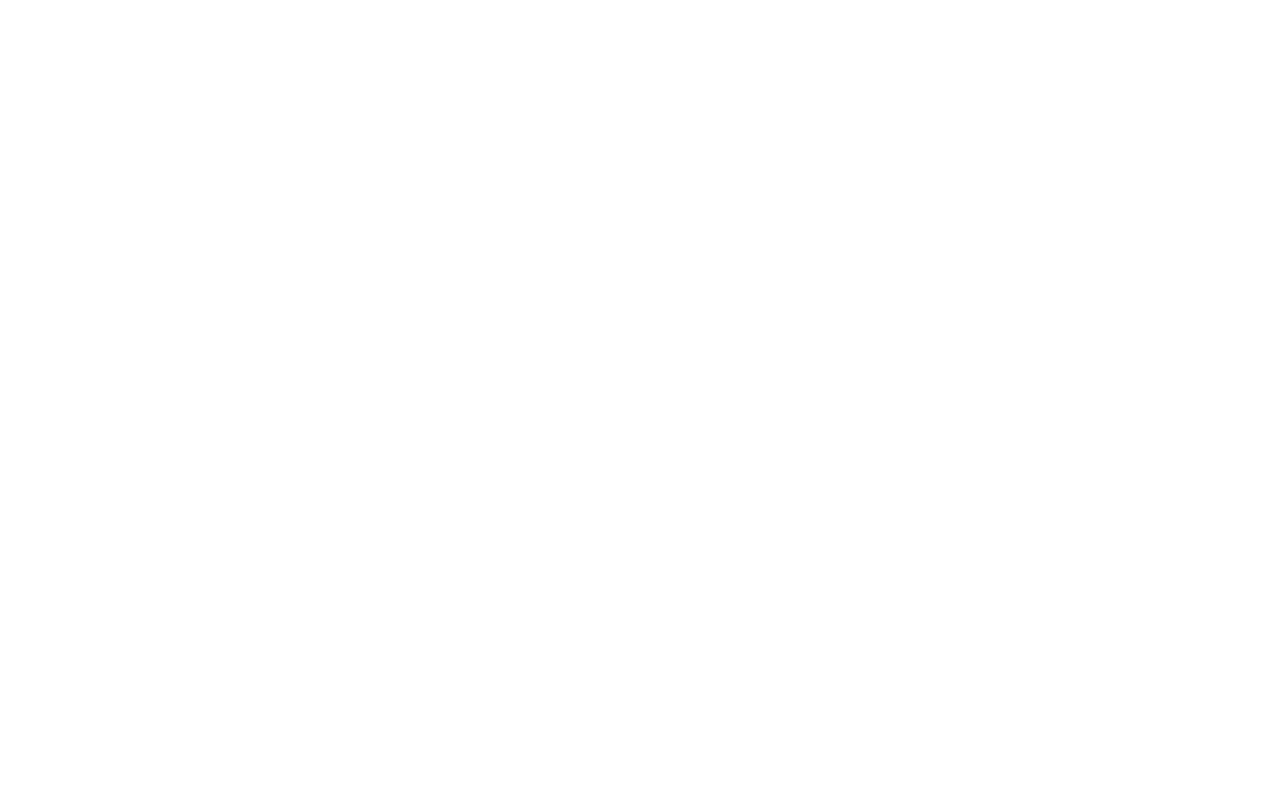
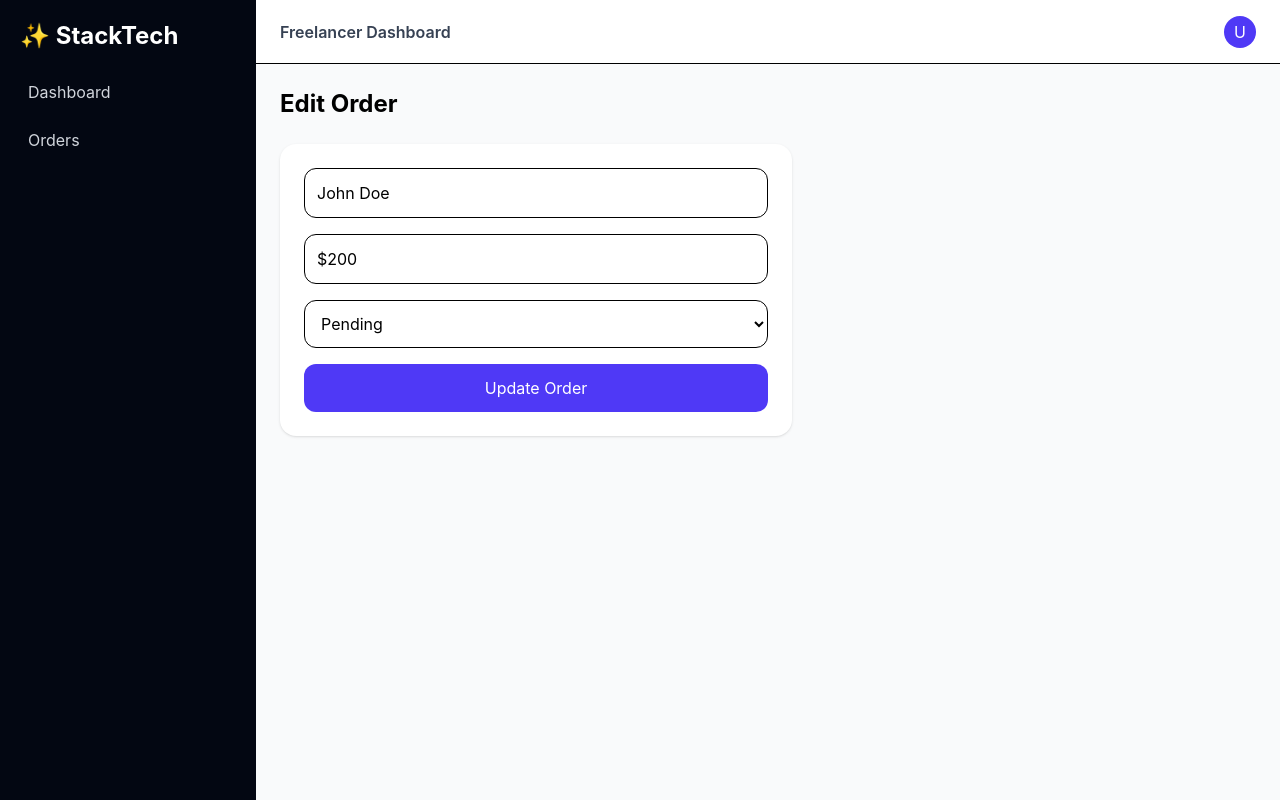
Before and after one commit to Bahram2006/freelancer-order-system, a React (Vite) app: page /orders/edit/1 in a window 1280 px wide. Before the commit this address had no page. Built offline with nearby package versions, Linux system fonts and the light colour scheme.

Commit message:
add edit order page and update functionality

```diff
--- /dev/null
+++ b/src/pages/orders/EditOrder.jsx
@@ -0,0 +1,78 @@
+import { useParams, useNavigate } from "react-router-dom";
+import { useOrders } from "../../context/OrderContext";
+import { useState } from "react";
+import MainLayout from "../../layouts/MainLayout";
+
+export default function EditOrder() {
+  const { id } = useParams();
+  const navigate = useNavigate();
+  const { orders, updateOrder } = useOrders();
+
+  const order = orders.find((o) => o.id === Number(id));
+
+  const [form, setForm] = useState({
+    client: order?.client || "",
+    price: order?.price || "",
+    status: order?.status || "Pending",
+  });
+
+  const handleChange = (e) => {
+    setForm({
+      ...form,
+      [e.target.name]: e.target.value,
+    });
+  };
+
+  const handleSubmit = (e) => {
+    e.preventDefault();
+
+    updateOrder({
+      id: order.id,
+      ...form,
+    });
+
+    navigate("/orders");
+  };
+
+  return (
+    <MainLayout>
+      <h1 className="text-2xl font-bold mb-6">Edit Order</h1>
+
+      <form
+        onSubmit={handleSubmit}
+        className="bg-white p-6 rounded-2xl shadow max-w-lg space-y-4"
+      >
+        <input
+          name="client"
+          value={form.client}
+          onChange={handleChange}
+          placeholder="Client"
+          className="w-full p-3 border rounded-xl"
+        />
+
+        <input
+          name="price"
+          value={form.price}
+          onChange={handleChange}
+          placeholder="Price"
+          className="w-full p-3 border rounded-xl"
+        />
+
+        <select
+          name="status"
+          value={form.status}
+          onChange={handleChange}
+          className="w-full p-3 border rounded-xl"
+        >
+          <option value="Pending">Pending</option>
+          <option value="In Progress">In Progress</option>
+          <option value="Completed">Completed</option>
+        </select>
+
+        <button className="w-full bg-indigo-600 text-white py-3 rounded-xl">
+          Update Order
+        </button>
+      </form>
+    </MainLayout>
+  );
+}
--- a/src/routes/AppRoutes.jsx
+++ b/src/routes/AppRoutes.jsx
@@ -1,4 +1,5 @@
 import { Routes, Route } from "react-router-dom";
+import EditOrder from "../pages/orders/EditOrder";
 
 import Login from "../pages/auth/Login";
 import Dashboard from "../pages/dashboard/Dashboard";
@@ -12,6 +13,7 @@
       <Route path="/login" element={<Login />} />
       <Route path="/orders" element={<OrdersList />} />
       <Route path="/create-order" element={<CreateOrder />} />
+      <Route path="/orders/edit/:id" element={<EditOrder />} />
     </Routes>
   );
 }
```
